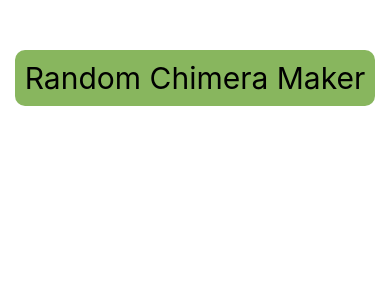
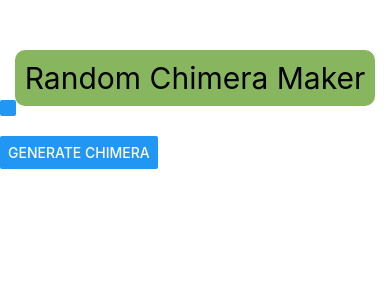
Before and after one commit to wz-cutting-edge/Creature-Gen, a React Native app in the folder creature-app/: screen / in a window 390 px wide. Shown: the top 300 px of the page. Built offline with nearby package versions, Linux system fonts and the light colour scheme.

Commit message:
Fixed Title Box

```diff
--- a/creature-app/App.js
+++ b/creature-app/App.js
@@ -1,15 +1,27 @@
 import { StatusBar } from 'expo-status-bar';
-import { StyleSheet, Text, View } from 'react-native';
+import { StyleSheet, Text, View, Button} from 'react-native';
 
 export default function App() {
   return (
     <>
     {/* Webpage Title */}
     <View style={styles.title}>
-      <Text style = {styles.titleText}>
+      <Text style={styles.titleText}>
         Random Chimera Maker
       </Text>
     </View>
+
+    <View style={styles.buttonRow}>
+      <Button>
+        title = "Body"
+        onPress {() => showAlert('Body Button pressed')}
+        color = "#88b65e"
+      </Button>
+    </View>
+
+      <View style={styles.buttonRow}>
+        <Button title="Generate Chimera" />
+      </View>
     </>
   );
 }
@@ -17,6 +29,7 @@ export default function App() {
 const styles = StyleSheet.create({
   title: {
     width: '100%',
+    height: '50px',
     alignItems: 'center',
     marginTop: 50,
   },
```
